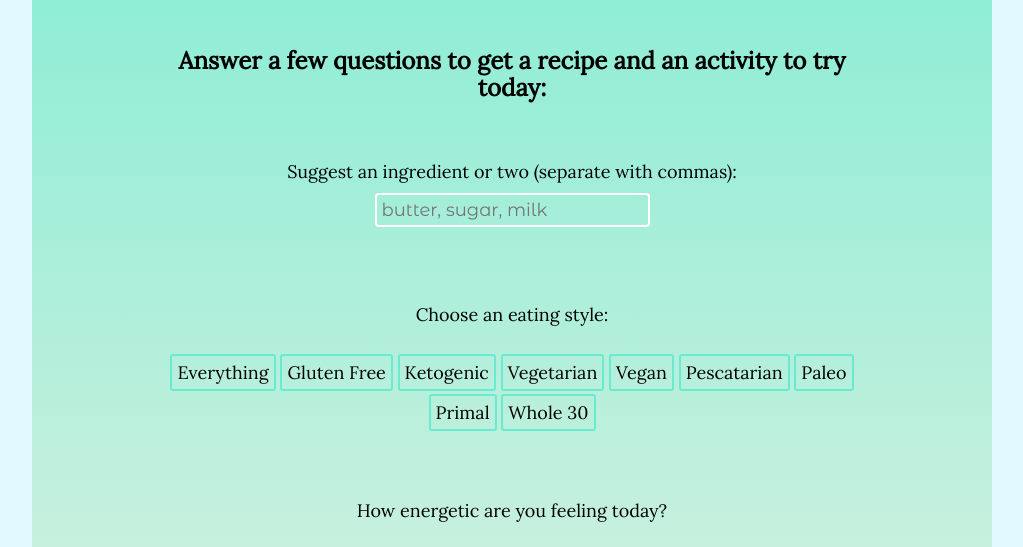
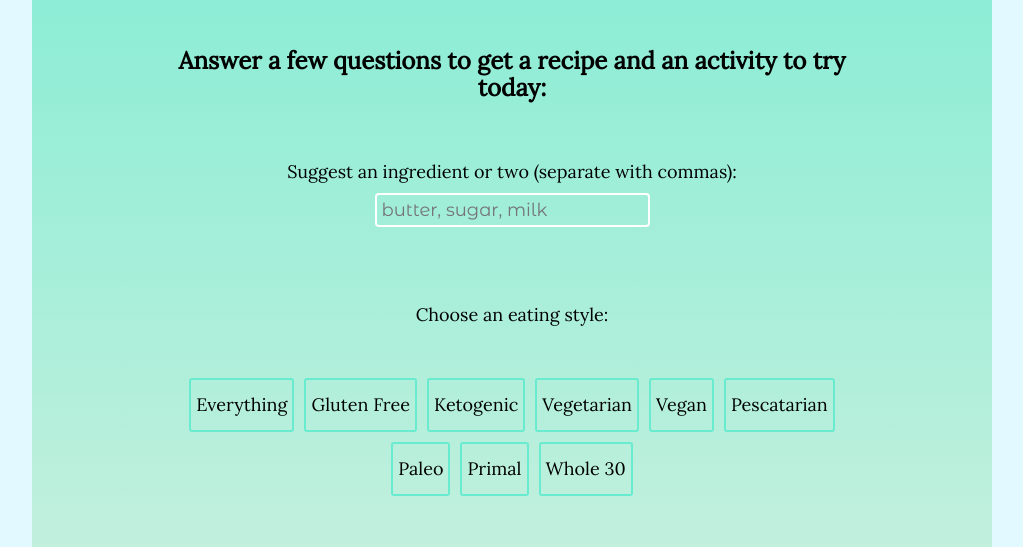
Before and after one commit to ftwin/dayPlanner, a plain HTML site: page index.html in a window 1280 px wide. Shown: the part 377-924 px from the top of the page, without its empty margins (128-1151 px from the left). Drawn offline with nearby package versions, Linux system fonts and the light colour scheme.

Commit message:
Add files via upload
css fix

```diff
--- a/index.html
+++ b/index.html
@@ -23,6 +23,8 @@
 
                 <div>
                     <p>Choose an eating style:</p>
+
+                    <div  class="dietTypes">
 
                         <input type="radio" name="diet" id="noPreference" value="">
                         <label for="noPreference">Everything</label>
@@ -50,6 +52,7 @@
 
                         <input type="radio" name="diet" id="whole30" value="whole 30">
                         <label for="whole30">Whole 30</label>
+                    </div>
                 </div>
 
                 <div>
--- a/style.css
+++ b/style.css
@@ -56,6 +56,12 @@ div {
     padding: 20px 0;
 }
 
+.dietTypes {
+    display: flex;
+    flex-wrap: wrap;
+    justify-content: center;
+}
+
 .submit {
     padding-top: 40px;
 }
@@ -98,6 +104,7 @@ input[type=radio]+label {
     border: 2px solid rgba(105, 235, 208, 1);
     border-radius: 3px;
     padding: 5px;
+    margin: 5px;
     line-height: 4rem;
 }
 
```
Lines whose indentation alone changed are shown as unchanged.
